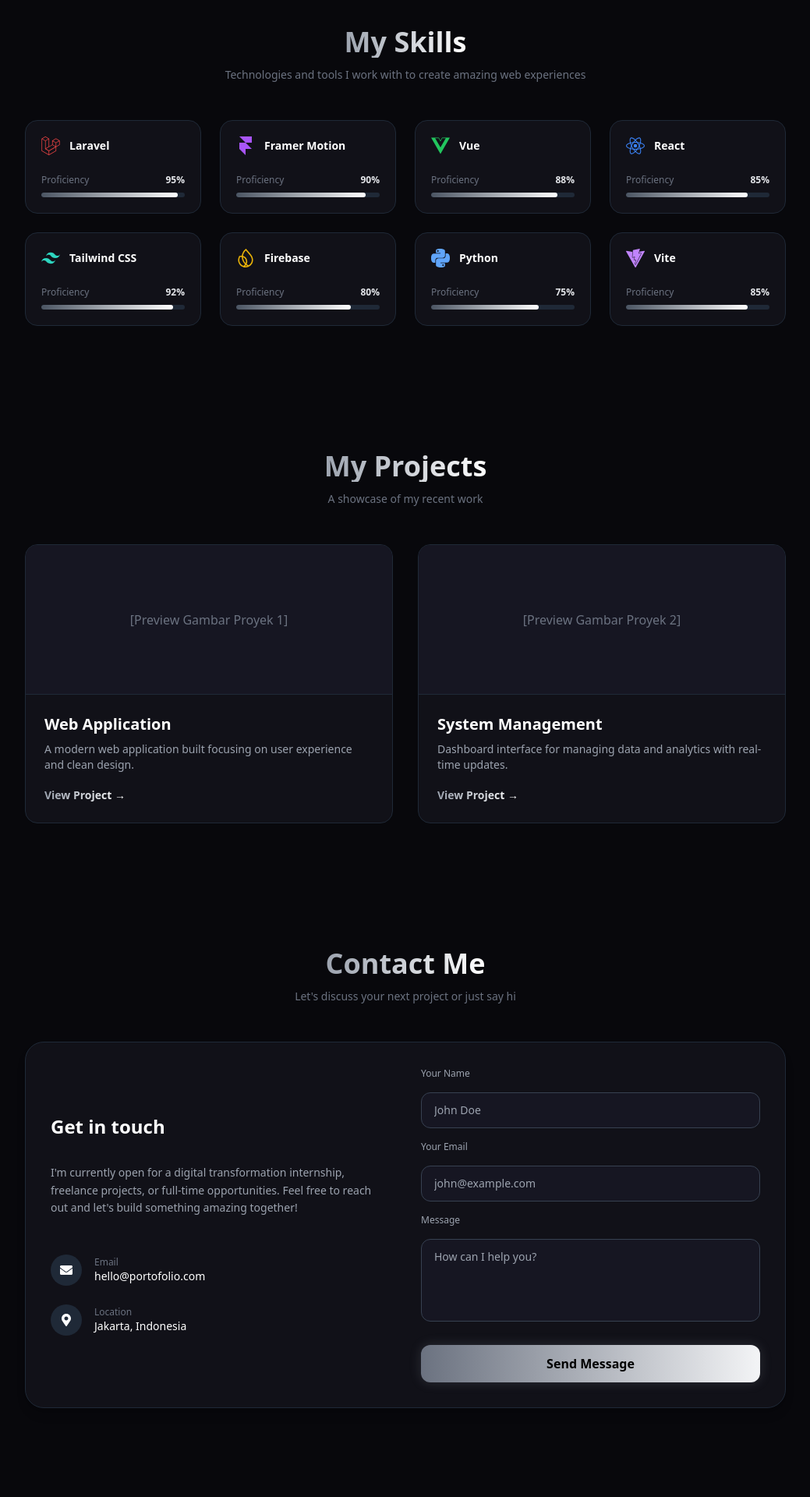
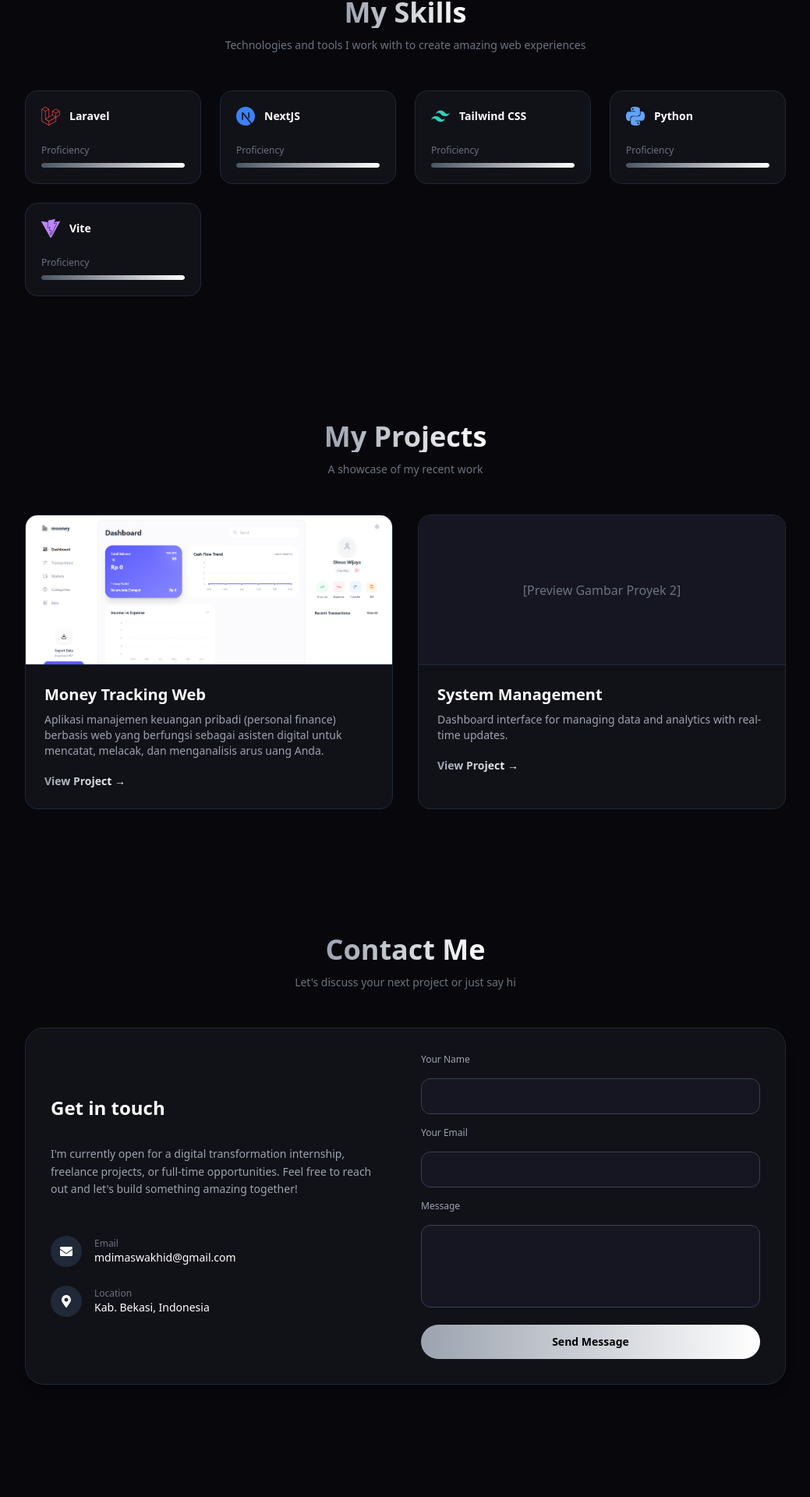
Before and after one commit to muhammaddimas452/my-portofolio, a React (Vite) app: page / in a window 1280 px wide. Shown: the part 1468-3388 px from the top of the page at 78% size, without its empty margins (120-1159 px from the left). Built offline with nearby package versions, Linux system fonts and the light colour scheme.

Commit message:
fix: perubahan beberapa fitur

```diff
--- a/src/components/About.jsx
+++ b/src/components/About.jsx
@@ -29,18 +29,14 @@ const About = () => {
             <p className="text-xs text-gray-500">Education</p>
           </div>
           <div>
-            <h3 className="text-2xl font-bold text-white">10+</h3>
+            <h3 className="text-2xl font-bold text-white">-5</h3>
             <p className="text-xs text-gray-500">Years Experience</p>
           </div>
           <div>
-            <h3 className="text-2xl font-bold text-white">100+</h3>
+            <h3 className="text-2xl font-bold text-white">-</h3>
             <p className="text-xs text-gray-500">Projects Completed</p>
           </div>
         </div>
-
-        <button className="border border-gray-600 text-white px-6 py-2 rounded-full text-sm font-medium hover:bg-gray-800 transition-colors">
-          Learn More
-        </button>
       </div>
     </section>
   );
--- a/src/components/Contact.jsx
+++ b/src/components/Contact.jsx
@@ -31,7 +31,7 @@ const Contact = () => {
             <div>
               <p className="text-xs text-gray-500">Email</p>
               <p className="text-sm font-medium text-white hover:text-gray-300 cursor-pointer">
-                hello@portofolio.com
+                mdimaswakhid@gmail.com
               </p>
             </div>
           </div>
@@ -43,7 +43,7 @@ const Contact = () => {
             <div>
               <p className="text-xs text-gray-500">Location</p>
               <p className="text-sm font-medium text-white">
-                Jakarta, Indonesia
+                Kab. Bekasi, Indonesia
               </p>
             </div>
           </div>
@@ -57,8 +57,6 @@ const Contact = () => {
                 Your Name
               </label>
               <input
-                type="text"
-                placeholder="John Doe"
                 className="w-full bg-[#161622] border border-gray-700 text-white rounded-xl px-4 py-3 focus:outline-none focus:border-gray-400 transition-colors text-sm"
               />
             </div>
@@ -68,7 +66,6 @@ const Contact = () => {
               </label>
               <input
                 type="email"
-                placeholder="john@example.com"
                 className="w-full bg-[#161622] border border-gray-700 text-white rounded-xl px-4 py-3 focus:outline-none focus:border-gray-400 transition-colors text-sm"
               />
             </div>
@@ -78,18 +75,20 @@ const Contact = () => {
               </label>
               <textarea
                 rows="4"
-                placeholder="How can I help you?"
                 className="w-full bg-[#161622] border border-gray-700 text-white rounded-xl px-4 py-3 focus:outline-none focus:border-gray-400 transition-colors text-sm resize-none"
               ></textarea>
             </div>
 
             {/* Tombol Gradient Abu-Putih */}
-            <button
-              type="button"
-              className="w-full mt-2 bg-gradient-to-r from-gray-500 to-gray-100 text-black py-3 rounded-xl font-bold hover:scale-[1.02] transition-transform shadow-[0_0_15px_rgba(156,163,175,0.2)]"
-            >
-              Send Message
-            </button>
+            <div className="relative group overflow-hidden bg-gradient-to-r from-gray-400 to-white text-black px-6 py-3 rounded-full text-sm font-bold transition-all duration-300 hover:scale-105 hover:shadow-[0_0_20px_rgba(255,255,255,0.4)]">
+              <a
+                href=""
+                className="relative z-10 flex justify-center gap-2"
+              >
+                Send Message
+              </a>
+              <div className="absolute inset-0 h-full w-full bg-gradient-to-r from-transparent via-white/60 to-transparent -translate-x-full group-hover:translate-x-full transition-transform duration-[800ms] ease-in-out"></div>
+            </div>
           </form>
         </div>
       </div>
--- a/src/components/Projects.jsx
+++ b/src/components/Projects.jsx
@@ -1,3 +1,5 @@
+import project1 from "../assets/project1.png"
+
 const Projects = () => {
   return (
     <section
@@ -15,19 +17,18 @@ const Projects = () => {
         {/* Project Card 1 */}
         <div className="bg-[#111118] border border-gray-800 rounded-2xl overflow-hidden hover:-translate-y-1 hover:border-gray-600 transition-all duration-300">
           <div className="h-48 bg-[#161622] flex items-center justify-center text-gray-500 border-b border-gray-800">
-            [Preview Gambar Proyek 1]
+            <img src={project1} alt="foto project1" className="w-full h-full object-cover" />
           </div>
           <div className="p-6">
             <h3 className="text-xl font-bold text-white mb-2">
-              Web Application
+              Money Tracking Web
             </h3>
             <p className="text-gray-400 text-sm mb-4">
-              A modern web application built focusing on user experience and
-              clean design.
+              Aplikasi manajemen keuangan pribadi (personal finance) berbasis web yang berfungsi sebagai asisten digital untuk mencatat, melacak, dan menganalisis arus uang Anda.
             </p>
-            <button className="text-sm font-bold text-transparent bg-clip-text bg-gradient-to-r from-gray-400 to-white hover:scale-105 transition-transform">
+            <a href="https://mooney-three.vercel.app/" className="text-sm font-bold text-transparent bg-clip-text bg-gradient-to-r from-gray-400 to-white hover:scale-105 transition-transform">
               View Project →
-            </button>
+            </a>
           </div>
         </div>
 
--- a/src/components/Skills.jsx
+++ b/src/components/Skills.jsx
@@ -4,7 +4,7 @@ import {
   SiVuedotjs,
   SiReact,
   SiTailwindcss,
-  SiFirebase,
+  SiNextdotjs,
   SiPython,
   SiVite,
 } from "react-icons/si";
@@ -14,42 +14,22 @@ const Skills = () => {
     {
       name: "Laravel",
       icon: <SiLaravel className="text-red-500" />,
-      percent: "95%",
     },
     {
-      name: "Framer Motion",
-      icon: <SiFramer className="text-purple-500" />,
-      percent: "90%",
-    },
-    {
-      name: "Vue",
-      icon: <SiVuedotjs className="text-green-500" />,
-      percent: "88%",
-    },
-    {
-      name: "React",
-      icon: <SiReact className="text-blue-500" />,
-      percent: "85%",
+      name: "NextJS",
+      icon: <SiNextdotjs className="text-blue-500" />,
     },
     {
       name: "Tailwind CSS",
       icon: <SiTailwindcss className="text-teal-400" />,
-      percent: "92%",
-    },
-    {
-      name: "Firebase",
-      icon: <SiFirebase className="text-yellow-500" />,
-      percent: "80%",
     },
     {
       name: "Python",
       icon: <SiPython className="text-blue-400" />,
-      percent: "75%",
     },
     {
       name: "Vite",
       icon: <SiVite className="text-purple-400" />,
-      percent: "85%",
     },
   ];
 
@@ -78,9 +58,7 @@ const Skills = () => {
 
             <div className="flex justify-between items-center mb-2">
               <span className="text-xs text-gray-500">Proficiency</span>
-              <span className="text-xs font-bold text-gray-200">
-                {skill.percent}
-              </span>
+
             </div>
 
             <div className="w-full bg-gray-800 h-1.5 rounded-full overflow-hidden">
```
Also changed, not shown: src/assets/project1.png (added).
